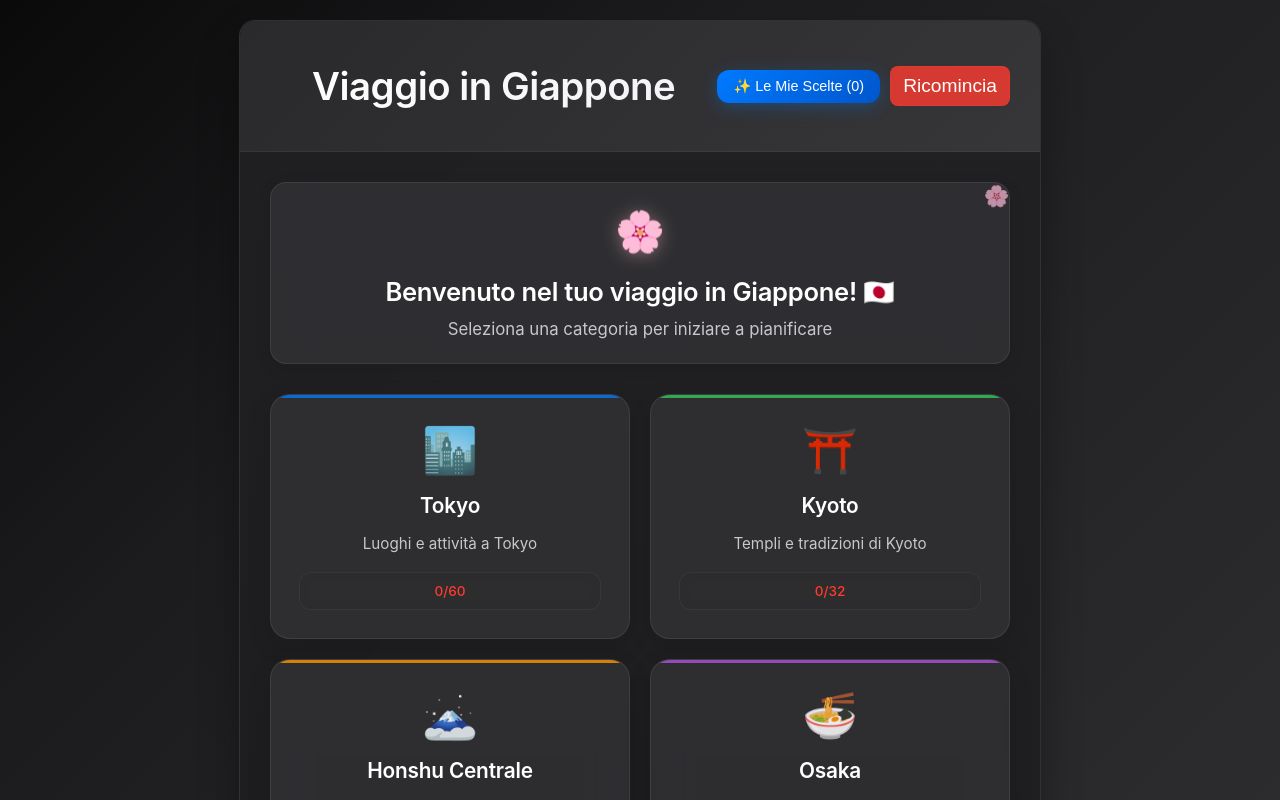
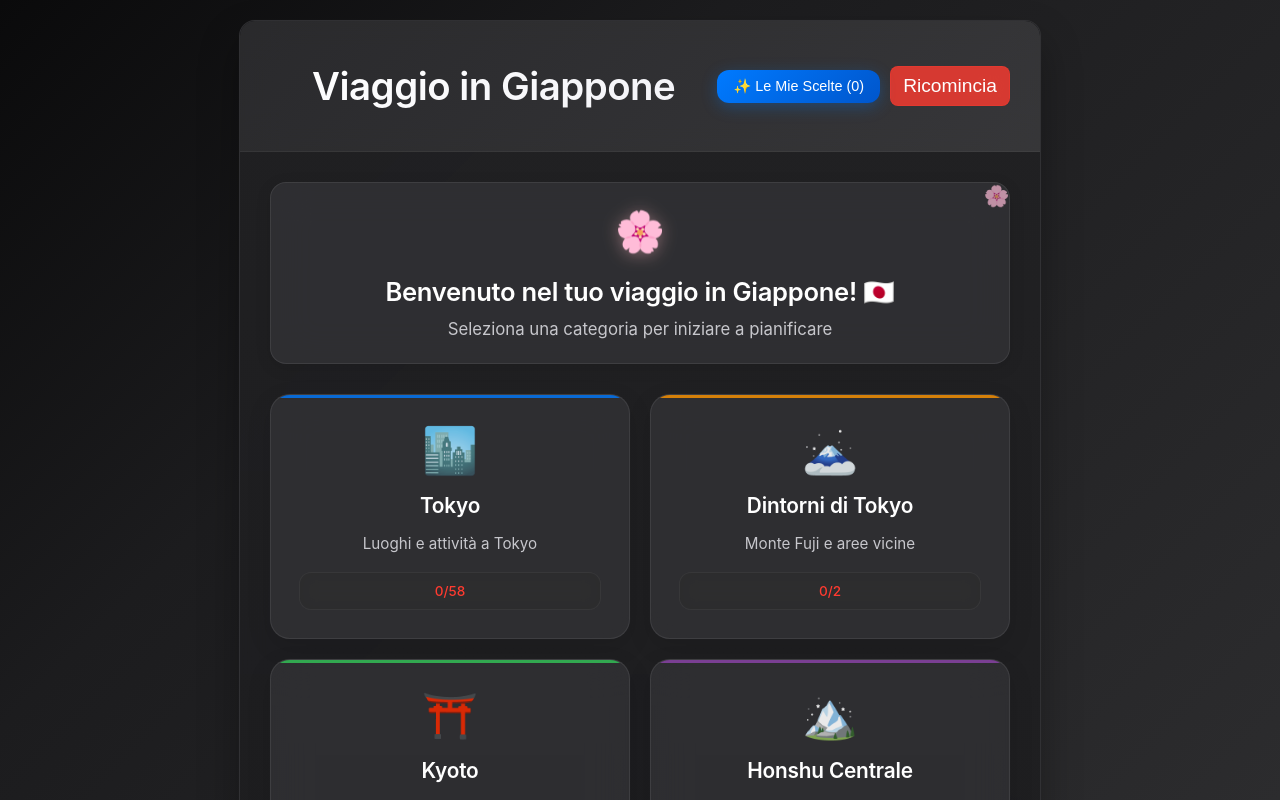
Before and after one commit to Gigi96sal/japan-trip-plan, a React (Create React App) app: page / in a window 1280 px wide. Shown: the top 800 px of the page. Built offline with nearby package versions, Linux system fonts and the light colour scheme.

Commit message:
feat: Add 'Dintorni di Tokyo' section and update icons and colors in navigation

```diff
--- a/src/App.js
+++ b/src/App.js
@@ -39,8 +39,9 @@ function MobileNav({ currentPage, onPageChange }) {
   const pages = [
     { key: 'home', title: 'Menu', icon: '🏠' },
     { key: 'Tokyo', title: 'Tokyo', icon: '🏙️' },
+    { key: 'Dintorni di Tokyo', title: 'Dintorni', icon: '🗻' },
     { key: 'Kyōto', title: 'Kyoto', icon: '⛩️' },
-    { key: 'Honshū centrale e Alpi giapponesi', title: 'Honshu', icon: '🗻' },
+    { key: 'Honshū centrale e Alpi giapponesi', title: 'Honshu', icon: '🏔️' },
     { key: 'Osaka', title: 'Osaka', icon: '🍜' },
     { key: 'Kobe', title: 'Kobe', icon: '🥩' },
     { key: 'Nara', title: 'Nara', icon: '🦌' },
@@ -110,6 +111,13 @@ function HomePage({ onPageChange, preferences }) {
       color: '#007AFF'
     },
     {
+      key: 'Dintorni di Tokyo',
+      title: 'Dintorni di Tokyo',
+      icon: '🗻',
+      description: 'Monte Fuji e aree vicine',
+      color: '#FF9500'
+    },
+    {
       key: 'Kyōto',
       title: 'Kyoto',
       icon: '⛩️',
@@ -119,9 +127,9 @@ function HomePage({ onPageChange, preferences }) {
     {
       key: 'Honshū centrale e Alpi giapponesi',
       title: 'Honshu Centrale',
-      icon: '🗻',
+      icon: '🏔️',
       description: 'Nagoya e Parco Ghibli',
-      color: '#FF9500'
+      color: '#8E44AD'
     },
     {
       key: 'Osaka',
@@ -149,7 +157,7 @@ function HomePage({ onPageChange, preferences }) {
       title: 'Miyajima',
       icon: '⛩️',
       description: 'Isola sacra e torii galleggiante',
-      color: '#FF9500'
+      color: '#FF6B35'
     }
   ];
 
--- a/src/itineraryData.js
+++ b/src/itineraryData.js
@@ -80,7 +80,9 @@ export const itinerary = {
     ],
     "Odaiba e la baia di Tokyo": [
       { name: "Centri commerciali e attrazioni varie (vedi Maps)" },
-    ],
+    ]
+  },
+  "Dintorni di Tokyo": {
     "Monte Fuji e dintorni di Tokyo": [
       { name: "Stazione di Shimoyoshida e Pagoda di Chūrei-tō" },
       { name: "Funivia Kachi-Kachi Yama" },
```
